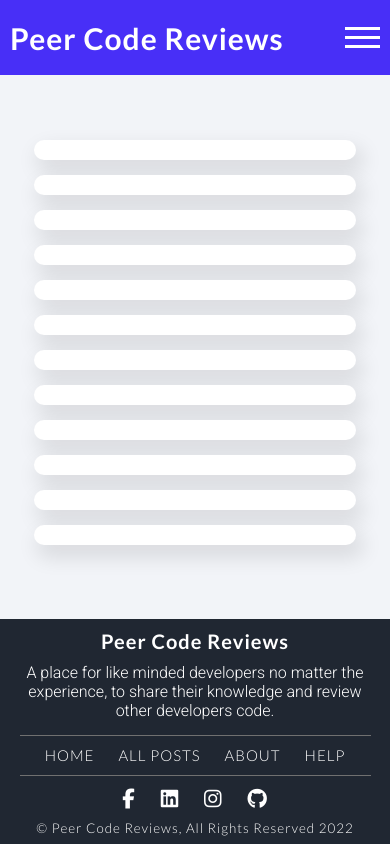
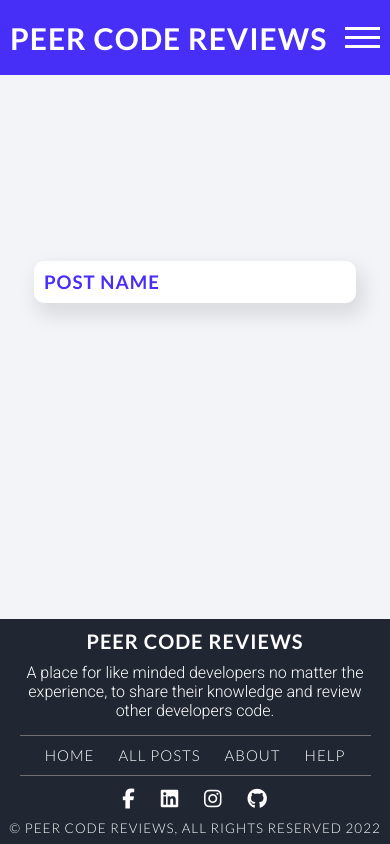
Before and after one commit to roomacarthur/pcr, a Django app: page /all/ in a window 390 px wide. Run offline with Django 3.2, Linux system fonts and the light colour scheme; some libraries are stand-ins or nearby versions.

Commit message:
added search bar to mobile menu, page blurb and updated footer styling

```diff
--- a/static/css/style.css
+++ b/static/css/style.css
@@ -37,6 +37,8 @@
 a {
   font-family: "Lato", sans-serif;
   letter-spacing: 1px;
+  color: var(--blue);
+  text-transform: uppercase;
 }
 /*--------------------- Header styling */
 header {
@@ -101,12 +103,24 @@
   display: none;
   cursor: pointer;
 }
-#hamburger-icon div {
+#hamburger-icon .bar {
   width: 35px;
   height: 3px;
   background-color: #fff;
   margin: 6px 0;
   transition: 0.3s;
+}
+#hamburger-icon #search-bar-mobile {
+  margin-top: 20px;
+  width: 300px;
+  height: 30px;
+  background-color: #fff;
+  color: var(--lightgrey);
+  border: 1px solid #fff;
+  border-radius: 10px;
+  display: flex;
+  align-items: center;
+  padding: 0 10px;
 }
 .open .bar1 {
   -webkit-transform: rotate(-45deg) translate(-6px, 6px);
@@ -254,7 +268,9 @@
 .footer-copyright > h6 {
   font-weight: 300;
 }
-
+footer > h2, h6 {
+  color: #fff;
+}
 
 /*--------------------- Media Queries */
 
--- a/templates/account/base.html
+++ b/templates/account/base.html
@@ -2,7 +2,6 @@
 <!DOCTYPE html>
 <html>
   <head>
-    <link rel="stylesheet" href="{% static 'css/style.css' %}" />
     <title>{% block head_title %}{% endblock %}</title>
     {% block extra_head %} {% endblock %}
   </head>
--- a/templates/base.html
+++ b/templates/base.html
@@ -25,7 +25,6 @@
       <a href="{% url 'homepage'%}">
         Peer Code Reviews
       </a></div>
-      <div id="search"></div>
       <nav id="nav-bar">
         <ul>
           <li><a href="{% url 'homepage'%}">Home</a></li>
@@ -33,6 +32,7 @@
           <li><a href="{% url 'about-page'%}">About</a></li>
           <li><a href="{% url 'help-page'%}">Help</a></li>
           {% if user.is_authenticated %}
+          <li><a class="create-btn" href="{% url 'new-post'%}"><i class="fa-solid fa-plus"></i></a></li>
           <li><a class="profile" href="{% url 'user-profile'%}"><i class="fa-solid fa-user"></i></a></li>
           <li><a class="btn logout" href="{% url 'account_logout'%}">Logout</a></li>
           {% else %}
@@ -42,16 +42,17 @@
         </ul>
       </nav>
       <div id="hamburger-icon" onclick="toggleMobileNav(this)">
-        <div class="bar1"></div>
-        <div class="bar2"></div>
-        <div class="bar3"></div>
+        <div class="bar bar1"></div>
+        <div class="bar bar2"></div>
+        <div class="bar bar3"></div>
         <ul class="mobile-nav">
-          <div id="search"></div>
+          <li><div id="search-bar-mobile">Search...</div></li>
           <li><a href="{% url 'homepage'%}">Home</a></li>
           <li><a href="{% url 'all-posts'%}">All Posts</a></li>
           <li><a href="{% url 'about-page'%}">About</a></li>
           <li><a href="{% url 'help-page'%}">Help</a></li>
           {% if user.is_authenticated %}
+          <li><a class="create-btn" href="{% url 'new-post'%}"><i class="fa-solid fa-plus"></i></a></li>
           <li><a class="profile" href="{% url 'user-profile'%}"><i class="fa-solid fa-user"></i></a></li>
           <li><a class="btn logout" href="{% url 'account_logout'%}">Logout</a></li>
           {% else %}
@@ -60,9 +61,12 @@
           {% endif%}
         </ul>
       </div>
+    </div>
     </header>
     <!-- Body -->
+
     <section id="main">
+
       {% block content %}
       <!-- Main page content goes here. -->
       {% endblock content%}
--- a/templates/posts/all_posts.html
+++ b/templates/posts/all_posts.html
@@ -6,18 +6,10 @@
 
 
 
-    <div class="container"></div>
-    <div class="container"></div>
-    <div class="container"></div>
-    <div class="container"></div>
-    <div class="container"></div>
-    <div class="container"></div>
-    <div class="container"></div>
-    <div class="container"></div>
-    <div class="container"></div>
-    <div class="container"></div>
-    <div class="container"></div>
-    <div class="container"></div>
+    <div class="container">
+        <h3>Post Name</h3>
+    </div>
+
 
 
 {%endblock%}
```
Also changed, not shown: templates/posts/about.html (+6 -4 lines), templates/posts/help.html (+4 -4 lines).
